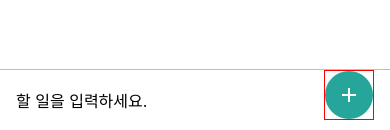
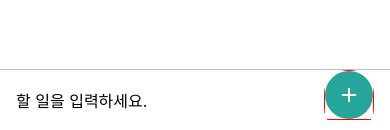
Before and after one commit to wannabefrontdeveloper/TodoApp, a React Native app: screen / in a window 390 px wide. Shown: the part 711-841 px from the top of the page. Built offline with nearby package versions, Linux system fonts and the light colour scheme.

Commit message:
코드수정 물결효과가 원 안에서만 나타나게끔 하였습니다.

```diff
--- a/components/AddTodo.js
+++ b/components/AddTodo.js
@@ -29,6 +29,7 @@ function AddTodo() {
           </View>
         </TouchableOpacity>
       ) : (
+        <View style={styles.circleWrapper}>
           <TouchableNativeFeedback>
             <View style={styles.buttonStyle}>
               <Image
@@ -36,6 +37,7 @@ function AddTodo() {
               />
             </View>
           </TouchableNativeFeedback>
+        </View>
       )}
     </View>
   );
@@ -65,6 +67,10 @@ const styles = StyleSheet.create({
     backgroundColor: '#26a69a',
     borderRadius: 24,
   },
+  circleWrapper: {
+    overflow: 'hidden',
+    borderRadius: 24,
+  },
 });
 
 export default AddTodo;
```
Lines whose indentation alone changed are shown as unchanged.
